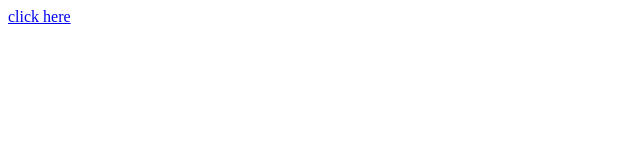
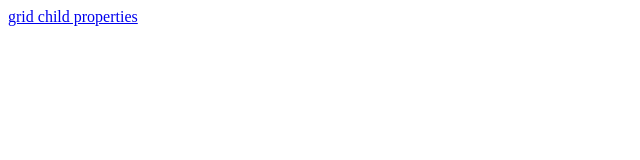
Before and after one commit to KATHRAJIRAJASRI/CSS-HTML, a plain HTML site: page index.html in a window 1280 px wide. Shown: the full height of the page, 0-640 px from the left. Drawn offline with Linux system fonts and the light colour scheme.

Commit message:
Add files via upload

```diff
--- a/index.html
+++ b/index.html
@@ -6,7 +6,6 @@
     <title>Document</title>
 </head>
 <body>
-    <a href="./hoteltask1.html">click here</a>
-
+    <a href="./gridchildprop.html">grid child properties</a>
 </body>
 </html>
```
